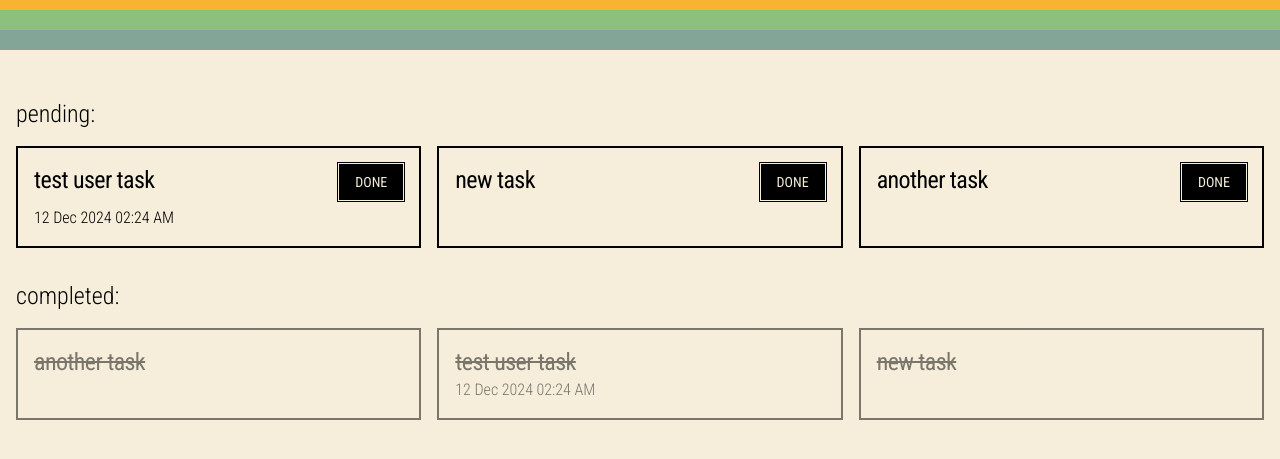
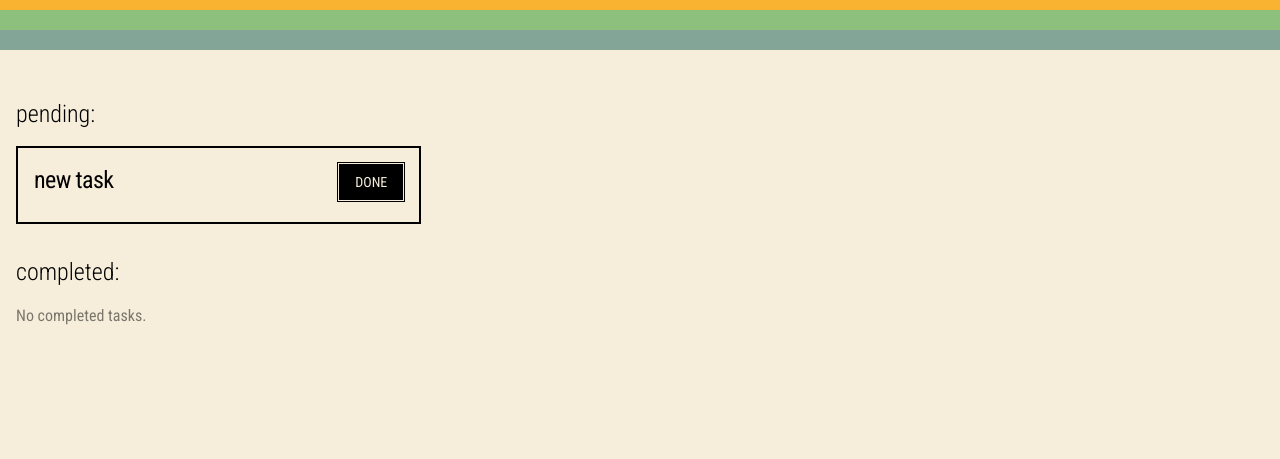
Before and after one commit to yashjawale/django-todos, a Django app: page /tasks/ in a window 1280 px wide. Shown: the part 174-633 px from the top of the page. Run offline with Django 5.2, Linux system fonts and the light colour scheme; a user stored in the database is signed in; data comes from the database, SQL or seed files in the repository; both versions use the stored data as it was after the commit; some libraries are stand-ins or nearby versions.

Commit message:
Link tasks with users

```diff
--- a/tasks/models.py
+++ b/tasks/models.py
@@ -1,10 +1,12 @@
 from django.db import models
+from django.contrib.auth.models import User
 
 class Task (models.Model):
     title = models.CharField(max_length=255)
     description = models.TextField()
     completed = models.BooleanField(default=False)
     deadline = models.DateTimeField(blank=True, null=True)
+    author = models.ForeignKey(User, on_delete=models.CASCADE, default=None)
 
     def __str__(self):
         return self.title
--- a/tasks/templates/tasks.html
+++ b/tasks/templates/tasks.html
@@ -4,12 +4,13 @@
 
 <dialog id="add-task-modal">
     <h1 class="text-3xl tracking-tighter">Add new task</h1>
-    <form class="app-form">
+    <form class="app-form" action="/tasks/" method="post">
         {% csrf_token %}
         {{ form }}
         <button class="btn mt-2">Add Task</button>
     </form>
 </dialog>
+
 
 <h2 class="text-2xl font-light pb-4 pt-4">pending:</h2>
 <div class="grid md:grid-cols-2 lg:grid-cols-3 gap-4">
@@ -23,8 +24,11 @@
         <p class="font-light">{{ task.deadline|date:"d M Y" }} {{ task.deadline|time:"h:i A" }}</p>
         {% endif %}
     </div>
+    {% empty %}
+    <p>No pending tasks.</p>
     {% endfor %}
 </div>
+
 
 <h2 class="text-2xl font-light pb-4 pt-8">completed:</h2>
 <div class="grid md:grid-cols-2 lg:grid-cols-3 gap-4 opacity-50">
@@ -35,9 +39,10 @@
         <p class="font-light">{{ task.deadline|date:"d M Y" }} {{ task.deadline|time:"h:i A" }}</p>
         {% endif %}
     </div>
+    {% empty %}
+    <p>No completed tasks.</p>
     {% endfor %}
 </div>
-
 
 <script>
     document.getElementById('add-task-trigger').addEventListener('click', () => {
--- a/tasks/views.py
+++ b/tasks/views.py
@@ -43,9 +43,17 @@ def taskdetails(request, task_id):
 
 @login_required(login_url="/login/")
 def tasks(request):
-    pending_tasks = Task.objects.filter(completed=False).order_by('-deadline')
-    completed_tasks = Task.objects.filter(completed=False).order_by('-id')
-    form = forms.CreateTask()
+    if request.method == "POST":
+        form = forms.CreateTask(request.POST)
+        if form.is_valid():
+            newtask = form.save(commit=False)
+            newtask.author = request.user
+            newtask.save()
+            return redirect("tasks:tasks")
+    else:
+        form = forms.CreateTask()
+    pending_tasks = Task.objects.filter(author=request.user, completed=False).order_by('-deadline')
+    completed_tasks = Task.objects.filter(author=request.user, completed=True).order_by('-id')
     return render(request, 'tasks.html',
                   {'pending_tasks': pending_tasks, 'completed_tasks': completed_tasks, 'form': form})
 
```
Also changed, not shown: db.sqlite3, tasks/migrations/0003_task_author.py (added).
